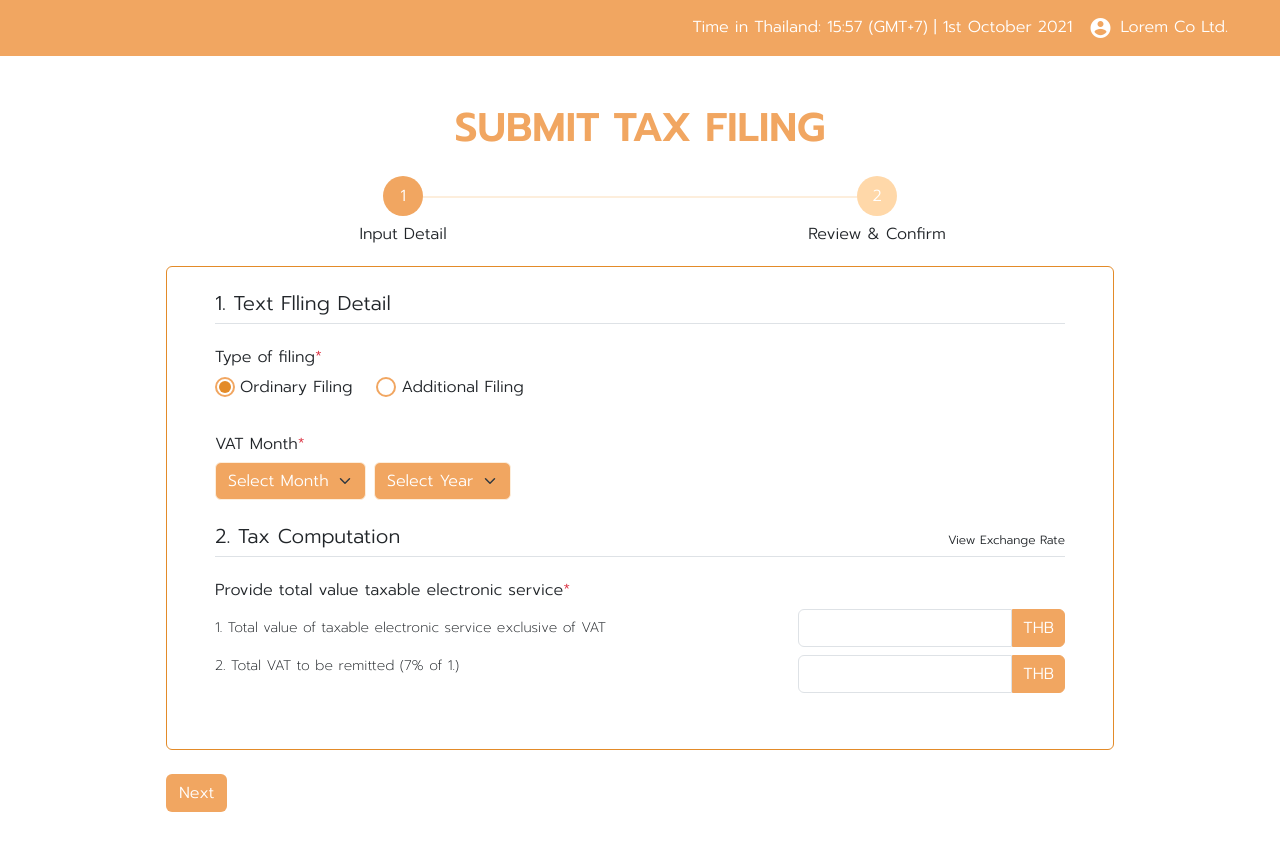
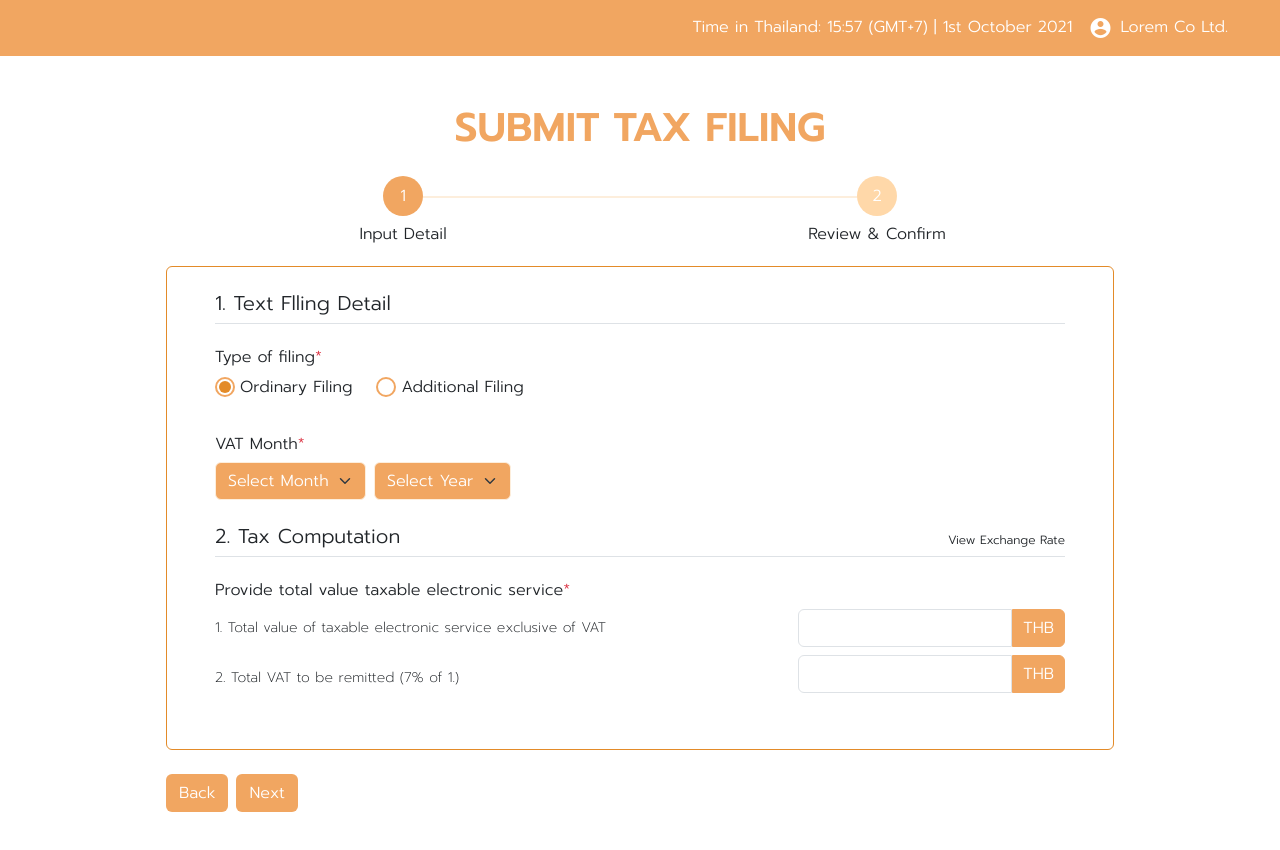
Before and after one commit to MiniPair803/test-angular, an Angular app: page / in a window 1280 px wide. Shown: the top 850 px of the page. Built offline with nearby package versions, Linux system fonts and the light colour scheme.

Commit message:
hanndle btn

```diff
--- a/src/app/tax-filing/input-detail/input-detail.component.html
+++ b/src/app/tax-filing/input-detail/input-detail.component.html
@@ -75,7 +75,7 @@
     </div>
   </div>
   <div class="row my-2">
-    <div class="col-12 col-lg-8 d-flex">
+    <div class="col-12 col-lg-8 d-flex align-items-center">
       <div class="chioce">2. Total VAT to be remitted (7% of 1.)</div>
     </div>
     <div class="col-12 col-lg-4 flex-column text-container">
--- a/src/app/tax-filing/tax-filing.component.html
+++ b/src/app/tax-filing/tax-filing.component.html
@@ -24,9 +24,12 @@
         </div>
       </div>
     </div>
-    <div class="my-4">
+    <div
+      class="my-4 d-flex flex-row"
+      [ngClass]="currentStep === 2 ? 'justify-content-center' : ''"
+    >
       <button
-        *ngIf="currentStep > 1"
+        *ngIf="currentStep !== 2"
         class="btn btn-next"
         (click)="onPreviousClick()"
       >
@@ -34,12 +37,16 @@
       </button>
       <button
         *ngIf="currentStep !== 2"
-        class="btn btn-next"
-        [ngClass]="currentStep > 1 ? 'mx-2' : ''"
+        class="btn btn-next mx-2"
         (click)="onNextClick()"
       >
         Next
       </button>
+      <div *ngIf="currentStep !== 1" class="align-items-center">
+        <button class="btn btn-next" (click)="onPreviousClick()">
+          Connfirm & Submit
+        </button>
+      </div>
     </div>
   </div>
 </div>
```
